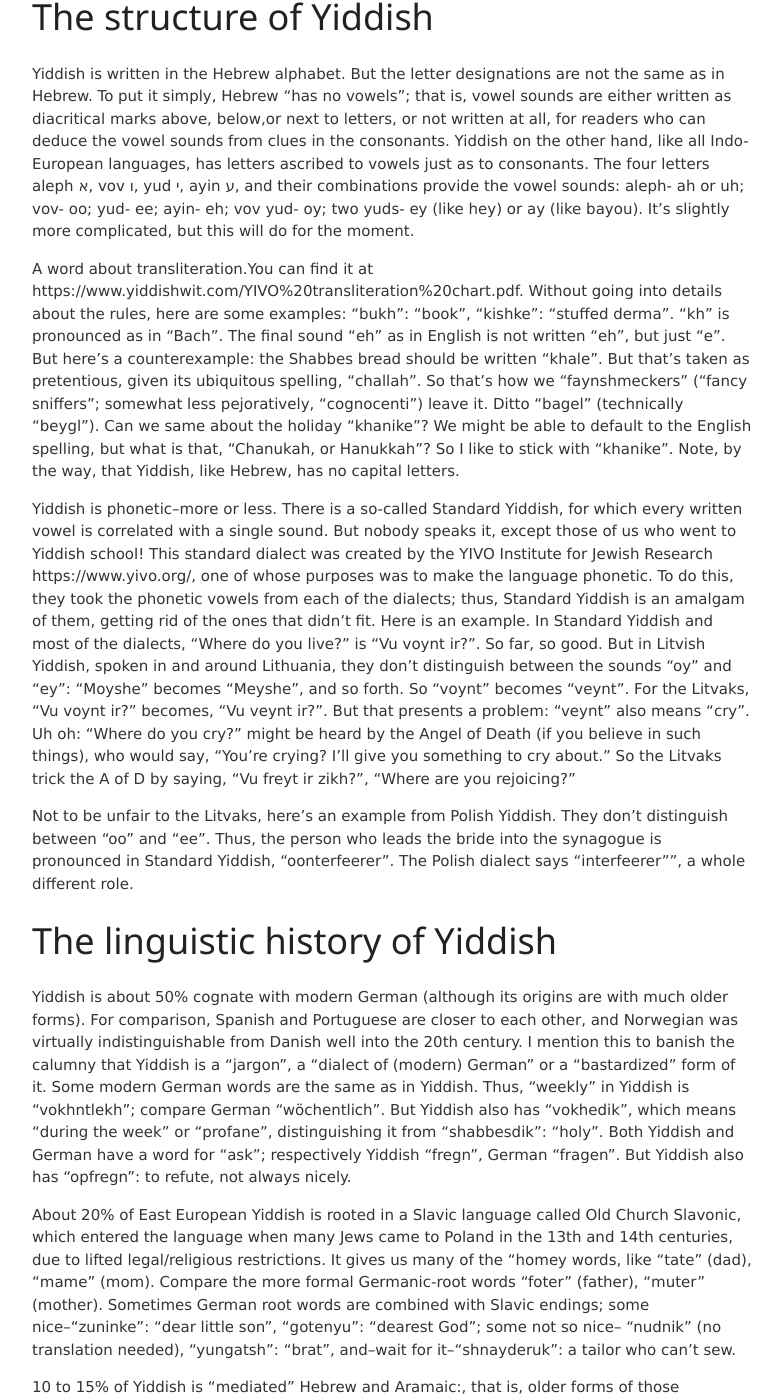
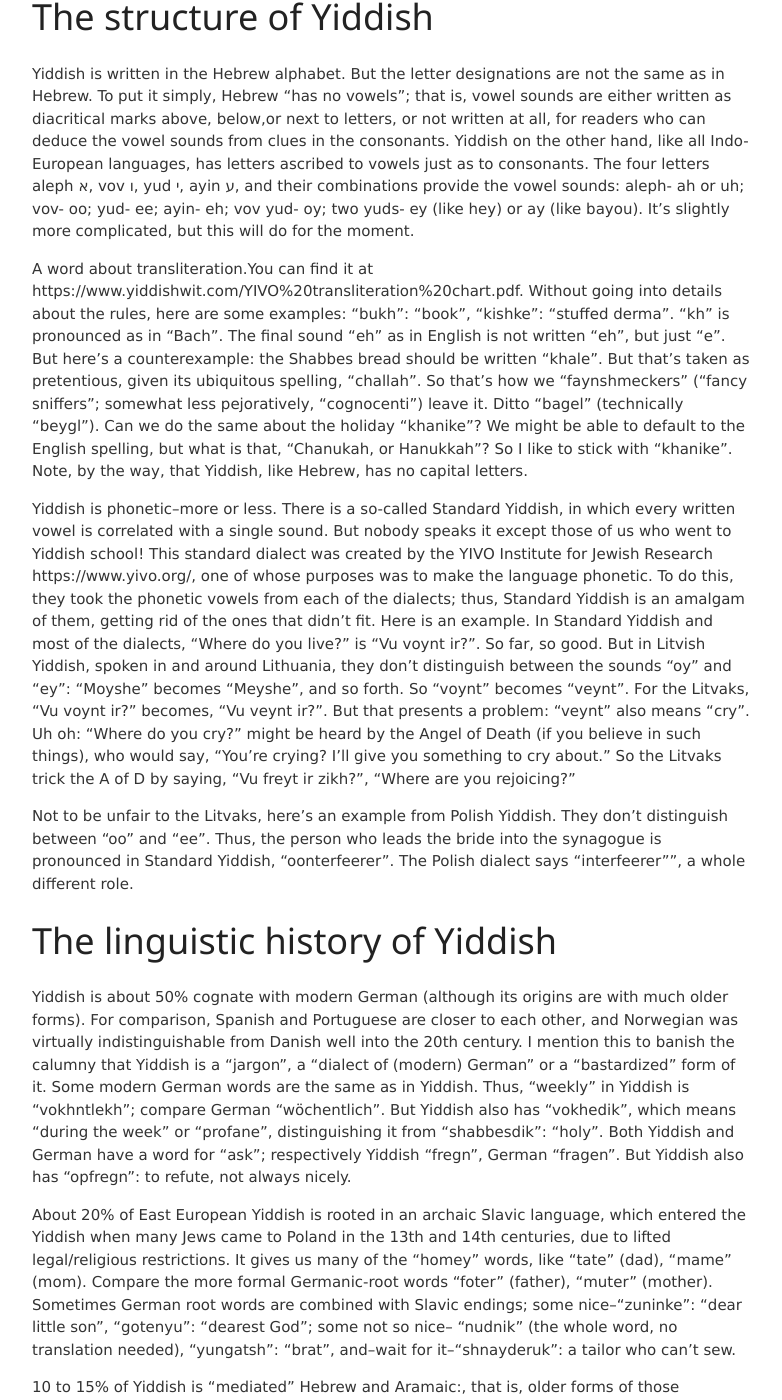
Before and after one commit to jvmallow/jvmallow.github.io, a Jekyll site: the page built from _posts/2025-05-31-Yiddish.md, in a window 1280 px wide and 1400 px high, scrolled down 735 px. Shown: the whole window, without its empty margins (248-1030 px from the left). Built offline with Jekyll 4.4.1, drawn with Linux system fonts in a browser that asks for light colours; a script that is not in the unit is left out; some of the changed text lies outside the part shown.

Commit message:
Update 2025-05-31-Yiddish.md

```diff
--- a/_posts/2025-05-31-Yiddish.md
+++ b/_posts/2025-05-31-Yiddish.md
@@ -17,9 +17,9 @@ While Yiddish is not my native language, my immigrant grandparents convinced my
 
 Yiddish is written in the Hebrew alphabet. But the letter designations are not the same as in Hebrew. To put it simply, Hebrew  "has no vowels"; that is, vowel sounds are either written as diacritical marks above, below,or next to letters, or not written at all, for readers who can deduce the vowel sounds from clues in the consonants.  Yiddish on the other hand, like all Indo-European languages, has letters ascribed to vowels just as to consonants. The four letters aleph א, vov ו, yud י, ayin ע, and their combinations provide the vowel sounds: aleph- ah or uh; vov- oo; yud- ee; ayin- eh; vov yud- oy; two yuds- ey (like hey) or ay (like bayou). It's slightly more complicated, but this will do for the moment.
 
-A word about transliteration.You can find it at https://www.yiddishwit.com/YIVO%20transliteration%20chart.pdf.  Without going into details about the rules, here are some examples: "bukh": "book", "kishke": "stuffed derma". "kh" is pronounced as in "Bach". The final sound "eh" as in English is not written "eh", but just "e". But here's a counterexample: the Shabbes bread should be written "khale". But that's taken as pretentious, given its ubiquitous spelling, "challah". So that's how we "faynshmeckers" ("fancy sniffers"; somewhat less pejoratively, "cognocenti") leave it.  Ditto "bagel" (technically "beygl"). Can we same about the holiday "khanike"? We might be able to default to the English spelling, but what is that, "Chanukah, or Hanukkah"? So I like to stick with "khanike". Note, by the way, that Yiddish, like Hebrew, has no capital letters.
+A word about transliteration.You can find it at https://www.yiddishwit.com/YIVO%20transliteration%20chart.pdf.  Without going into details about the rules, here are some examples: "bukh": "book", "kishke": "stuffed derma". "kh" is pronounced as in "Bach". The final sound "eh" as in English is not written "eh", but just "e". But here's a counterexample: the Shabbes bread should be written "khale". But that's taken as pretentious, given its ubiquitous spelling, "challah". So that's how we "faynshmeckers" ("fancy sniffers"; somewhat less pejoratively, "cognocenti") leave it.  Ditto "bagel" (technically "beygl"). Can we do the same about the holiday "khanike"? We might be able to default to the English spelling, but what is that, "Chanukah, or Hanukkah"? So I like to stick with "khanike". Note, by the way, that Yiddish, like Hebrew, has no capital letters.
 
-Yiddish is phonetic--more or less. There is a so-called Standard Yiddish, for which every written vowel is correlated with a single sound. But nobody speaks it, except those of us who went to Yiddish school! This standard dialect was created by the YIVO Institute for Jewish Research https://www.yivo.org/, one of whose purposes was to make the language phonetic. To do this, they took the phonetic vowels from each of the dialects; thus, Standard Yiddish is an amalgam of them, getting rid of the ones that didn't fit. Here is an example. In Standard Yiddish and most of the dialects, "Where do you live?" is "Vu voynt ir?". So far, so good. But in Litvish Yiddish, spoken in and around Lithuania, they don't distinguish between the sounds "oy" and "ey": "Moyshe" becomes "Meyshe", and so forth. So "voynt" becomes "veynt". For the Litvaks, "Vu voynt ir?" becomes, "Vu veynt ir?". But that presents a problem: "veynt" also means "cry". Uh oh: "Where do you cry?" might be heard by the Angel of Death (if you believe in such things), who would say, "You're crying? I'll give you something to cry about." So the Litvaks trick the A of D by saying, "Vu freyt ir zikh?", "Where are you rejoicing?"
+Yiddish is phonetic--more or less. There is a so-called Standard Yiddish, in which every written vowel is correlated with a single sound. But nobody speaks it except those of us who went to Yiddish school! This standard dialect was created by the YIVO Institute for Jewish Research https://www.yivo.org/, one of whose purposes was to make the language phonetic. To do this, they took the phonetic vowels from each of the dialects; thus, Standard Yiddish is an amalgam of them, getting rid of the ones that didn't fit. Here is an example. In Standard Yiddish and most of the dialects, "Where do you live?" is "Vu voynt ir?". So far, so good. But in Litvish Yiddish, spoken in and around Lithuania, they don't distinguish between the sounds "oy" and "ey": "Moyshe" becomes "Meyshe", and so forth. So "voynt" becomes "veynt". For the Litvaks, "Vu voynt ir?" becomes, "Vu veynt ir?". But that presents a problem: "veynt" also means "cry". Uh oh: "Where do you cry?" might be heard by the Angel of Death (if you believe in such things), who would say, "You're crying? I'll give you something to cry about." So the Litvaks trick the A of D by saying, "Vu freyt ir zikh?", "Where are you rejoicing?"
 
 Not to be unfair to the Litvaks, here's an example from Polish Yiddish. They don't distinguish between "oo" and "ee". Thus, the person who leads the bride into the synagogue is pronounced in Standard Yiddish, "oonterfeerer". The Polish dialect says "interfeerer"", a whole different role.
 
@@ -27,19 +27,19 @@ Not to be unfair to the Litvaks, here's an example from Polish Yiddish. They don
 
 Yiddish is about 50% cognate with modern German (although its origins are with much older forms). For comparison, Spanish and Portuguese are closer to each other, and Norwegian was virtually indistinguishable from Danish well into the 20th century. I mention this to banish the calumny that Yiddish is a "jargon", a "dialect of (modern) German" or a "bastardized" form of it. Some modern German words are the same as in Yiddish. Thus, "weekly" in Yiddish is "vokhntlekh"; compare German "wöchentlich". But Yiddish also has "vokhedik", which means "during the week" or "profane", distinguishing it from "shabbesdik": "holy". Both Yiddish and German have a word for "ask"; respectively Yiddish "fregn", German "fragen". But Yiddish also has "opfregn": to refute, not always nicely.
 
-About 20% of East European Yiddish is rooted in a Slavic language called Old Church Slavonic, which entered the language when many Jews came to Poland in the 13th and 14th centuries, due to lifted legal/religious restrictions.  It gives us many of the "homey words, like "tate" (dad), "mame" (mom). Compare the more formal Germanic-root words "foter" (father), "muter" (mother).   Sometimes German root words are combined with Slavic endings; some nice--"zuninke": "dear little son", "gotenyu": "dearest God"; some not so nice-- "nudnik" (no translation needed), "yungatsh": "brat", and--wait for it--"shnayderuk": a tailor who can't sew.
+About 20% of East European Yiddish is rooted in an archaic Slavic language, which entered the Yiddish when many Jews came to Poland in the 13th and 14th centuries, due to lifted legal/religious restrictions.  It gives us many of the "homey" words, like "tate" (dad), "mame" (mom). Compare the more formal Germanic-root words "foter" (father), "muter" (mother).   Sometimes German root words are combined with Slavic endings; some nice--"zuninke": "dear little son", "gotenyu": "dearest God"; some not so nice-- "nudnik" (the whole word, no translation needed), "yungatsh": "brat", and--wait for it--"shnayderuk": a tailor who can't sew.
 
 10 to 15% of Yiddish is "mediated" Hebrew and Aramaic:, that is, older forms of those languages, distinct from the modern Israeli version. The same word can mean different things, and with different pronunciations. For example, "efsher" means "maybe" in mediated Hebrew; "efshar" means "possible" in modern Hebrew. The emphases are on different syllables: EFsher, efSHAR. For some words, the plurals are different. Sabbath in Hebrew is "shaBAT", female plural "shabaTOT"; in Yiddish, "SHAbbes", masculine plural "shaBEYSim" (Hebrew plural!).   "MAyseh" means "story" in mediated Hebrew; "ma'aSEH" means "deed" in modern Hebrew.
 
 Some words mix the Germanic with the mediated Hebrew. Doctor: singular DOkter (Germanic), plural (Hebrew) dokTOYrim. Sometimes, two very different words, both Hebrew, mean the same thing. Holiday in modern Hebrew is "khag". In the mediated Hebrew of Yiddish it's "yontef", a shortening of "yom tov": "good day"  (technically "day good").  There is also underworld slang. "khad gadyo", the Aramaic song sung near the end of the Passover, literally "one goat", in underworld slang means "jail".
 
-The remainder of Yiddish comprises holdovers from languages acquired by Jews as they migrated from land to land.  "Shul": "school" stems from the Greek "skole", meaning "free time" (hardly a description of Yiddish schools). "Apikoyres": "heretic" derives from the Greek "Epicurean". "Tsholnt", the stew usually prepared on Friday without need for reheating - cooking on the Sabbath is prohbited by Orthodoxy-has its origin in the Old French "chalant": "heating". (My wife Ann, a scholar of Old French, discovered this.)  Ome common Yiddish names have archaic roots, some still extant in modern languages. The male name"Bunem" comes from "Bon homme". Shprintse" (one of Tevye's daughters not in Fiddler on the Roof) is from "Esperanza", and the word for genteel resurfaces as "Yente"!
+The remainder of Yiddish comprises holdovers from languages acquired by Jews as they migrated from land to land.  "Shul": "school" stems from the Greek "skole", meaning "free time" (hardly a description of Yiddish schools). "Apikoyres": "heretic" derives from the Greek "Epicurean". "Tsholnt", the stew usually prepared on Friday without need for reheating - cooking on the Sabbath is prohbited by Orthodoxy-has its origin in the Old French "chalant": "heating". (My wife Ann, a scholar of Old French, discovered this.)  Some common Yiddish names have archaic roots, some still extant in modern languages. The male name"Bunem" comes from "Bon homme". Shprintse" (one of Tevye's daughters not in Fiddler on the Roof) is from "Esperanza", and the word for genteel resurfaces as "Yente"!
 
 For a comparison, English, like Yiddish, traces its roots to several languages, mostly Anglo-Saxon and Norman French. The former, spoken by the earlier inhabitants, gives us the homey words like "house (no pun intended); the latter, spoken by the Norman conquerors of 1066, tends to give us the fancier words, like "residence".
 
 One more thing: the mediated Hebrew and Aramaic words are left with their traditional spelling, which is not phonetic in Yiddish--unless you're a Soviet Communist. Intent on removing any remnant of religion, they chose to "phoneticize" the Hebrew/Aramiaic words.
 
-What about English words that have come into Yiddish? Some are acceptable, some are just parodic--and charmingly so. Of the first, we have "yoonyun": labor union, coinded by Jewish immigranst to America in thelast part of the 19th and the early part of the 20th centuries. They are a bit different from their analogues in Europe in structure. "Shmeer", referring to what you put on a bagel, or bribe. These are the same in Yiddish, simply adopted in English. "yunyen": "(labor) union-yes, because American labor unions are somewhat different from European ones.  "shmeer": shmear, yes and no. Yes; it means the same:-a spread  or a bribe. "Maven": expert.  "Shmooze" Yes when it means a chat (and pronounced "SHMUes); no when it means to talk with someone in order to impress or manipulate them.  Now some Yinglish: words Jews invented when they came to America.  Noe accepted into standard Yiddish, but expressive nonetheless. Someone who makes a decent living: "alrightnik". The neighbor in the adjacent apartment: nextdoorike". Sometimes English words with two meanings can be confusing:
+What about English words that have come into Yiddish? Some are acceptable, some are just parodic--and charmingly so. Of the first, we have "yoonyen": labor union, coined by Jewish immigrants to America in thelast part of the 19th and the early part of the 20th centuries. They are a bit different from their analogues in Europe in structure. "Shmeer", referring to the cream cheese that you put on a bagel, or the verb "bribe". These are the same in Yiddish, simply adopted in English.  "Maven": expert.  "Shmooze". Yes when it means a chat (and pronounced "SHMUes); no when it means to talk with someone in order to impress or manipulate them.  Now some Yinglish: words Jews invented when they came to America.  Not accepted into standard Yiddish, but expressive nonetheless. Someone who makes a decent living: "alrightnik". The neighbor in the adjacent apartment: nextdoorike". Sometimes English words with two meanings can be confusing:
 
 --An elderly Jewish man is run over. He’s lying in the street when the paramedics arrive. As they load him carefully onto the stretcher, one asks, “Are you comfortable?”
 He replies, “Thank God, I make a living.”
```
